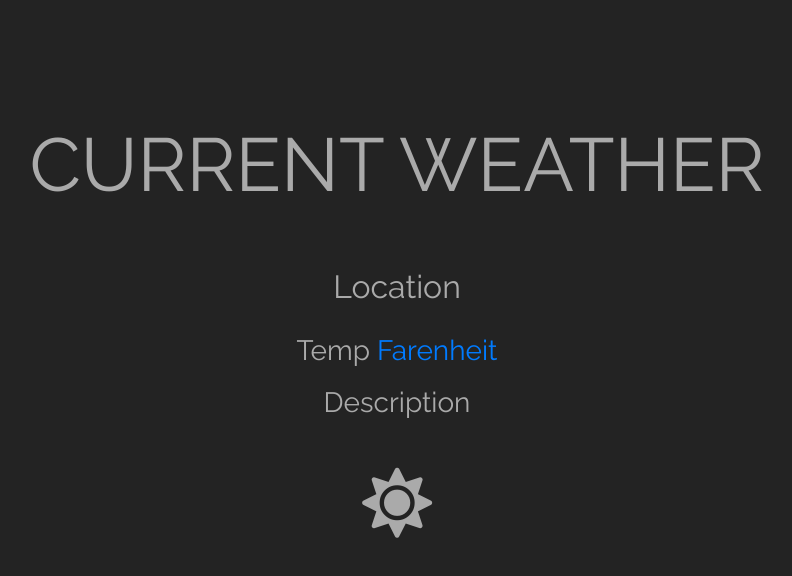
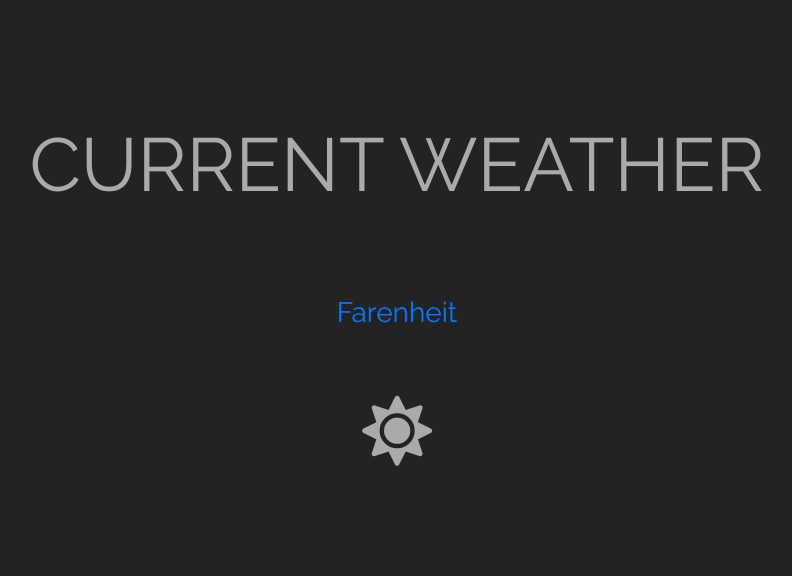
Before and after one commit to ryanwardle/FCC-Weather-App, a plain HTML site: page index.html in a window 1280 px wide. Shown: the whole page, without its empty margins (243-1035 px from the left). Drawn offline with nearby package versions, Linux system fonts and the light colour scheme.

Commit message:
Add files via upload

```diff
--- a/index.html
+++ b/index.html
@@ -9,7 +9,6 @@
   <link href="https://fonts.googleapis.com/css?family=Raleway" rel="stylesheet">
   <link rel="stylesheet" href="https://stackpath.bootstrapcdn.com/bootstrap/4.1.0/css/bootstrap.min.css"
   integrity="sha384-9gVQ4dYFwwWSjIDZnLEWnxCjeSWFphJiwGPXr1jddIhOegiu1FwO5qRGvFXOdJZ4" crossorigin="anonymous">
-  <link href="jquery.js">
   <link rel="stylesheet" type="text/css" href="styles.css">
   <title>Local Weather</title>
 </head>
@@ -20,19 +19,20 @@
         <h1>Current Weather</h1>
       </div>
       <div class="col-md-6 offset-md-3">
-        <h2 class="location">Location</h2>
+        <h2 class="location"></h2>
       </div>
       <div class="col-md-6 offset-md-3">
-        <h3 class="temperature">Temp <a class="measurement" href="#">Farenheit</a></h3>
+        <h3 class="temperature"><a class="measurement" href="#">Farenheit</a></h3>  <!--need to fix so farenheit shows up, may need to restyle-->
       </div>
       <div class="col-md-6 offset-md-3">
-        <h3 class="description">Description</h3>
+        <h3 class="description"></h3>
       </div>
       <div class="col-md-2 offset-md-5">
         <i class="fas fa-sun"></i>
       </div>
     </div>
   </div>
+  <script src="jquery.js"></script>
   <script src="script.js"></script>
 </body>
 </html>
```
